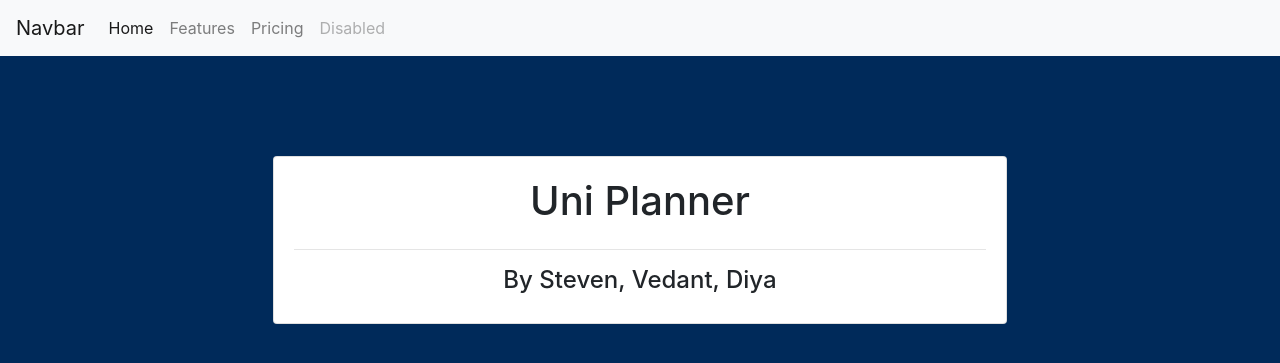
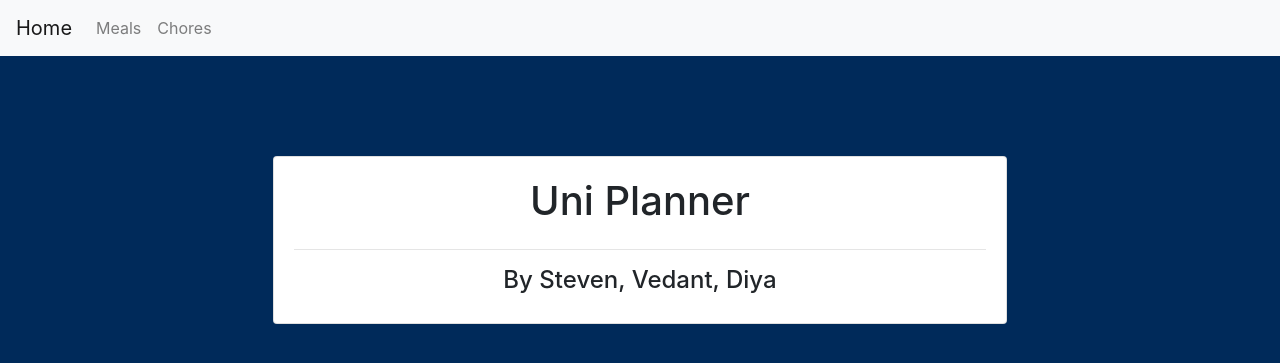
Before and after one commit to StevenMcHale/FYH, a Django app: page / in a window 1280 px wide. Shown: the top 363 px of the page. Run offline with Django 5.2, Linux system fonts and the light colour scheme.

Commit message:
Meals + chore spages

```diff
--- a/uni_planner/main/templates/main/navbar.html
+++ b/uni_planner/main/templates/main/navbar.html
@@ -1,22 +1,17 @@
 <nav class="navbar navbar-expand-lg navbar-light bg-light">
-  <a class="navbar-brand" href="#">Navbar</a>
+  <a class="navbar-brand" href="{% url 'home' %}">Home</a>
   <button class="navbar-toggler" type="button" data-toggle="collapse" data-target="#navbarNav" aria-controls="navbarNav" aria-expanded="false" aria-label="Toggle navigation">
     <span class="navbar-toggler-icon"></span>
   </button>
   <div class="collapse navbar-collapse" id="navbarNav">
     <ul class="navbar-nav">
-      <li class="nav-item active">
-        <a class="nav-link" href="#">Home <span class="sr-only">(current)</span></a>
+      <li class="nav-item">
+        <a class="nav-link" href="{% url 'meals' %}">Meals</a>
       </li>
       <li class="nav-item">
-        <a class="nav-link" href="#">Features</a>
+        <a class="nav-link" href="{% url 'chores' %}">Chores</a>
       </li>
-      <li class="nav-item">
-        <a class="nav-link" href="#">Pricing</a>
-      </li>
-      <li class="nav-item">
-        <a class="nav-link disabled" href="#">Disabled</a>
-      </li>
+
     </ul>
   </div>
 </nav>
--- a/uni_planner/main/urls.py
+++ b/uni_planner/main/urls.py
@@ -2,5 +2,7 @@ from django.urls import path
 from . import views
 
 urlpatterns = [
-    path('', views.home),
+    path('', views.home, name="home"),
+    path('meals/', views.meals, name="meals"),
+    path('chores', views.chores, name="chores"),
 ]
--- a/uni_planner/main/views.py
+++ b/uni_planner/main/views.py
@@ -6,3 +6,11 @@ from django.http import HttpResponse
 def home(request):
     context = {}
     return render(request, 'main/home.html', context)
+
+def chores(request):
+    context = {}
+    return render(request, 'main/chores.html', context)
+
+def meals(request):
+    context = {}
+    return render(request, 'main/meals.html', context)
```
Also changed, not shown: uni_planner/main/templates/main/chores.html (added, +7 -0 lines), uni_planner/main/templates/main/meals.html (added, +7 -0 lines).
